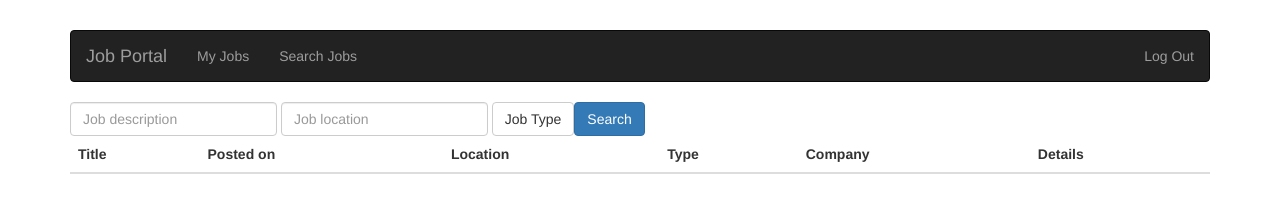
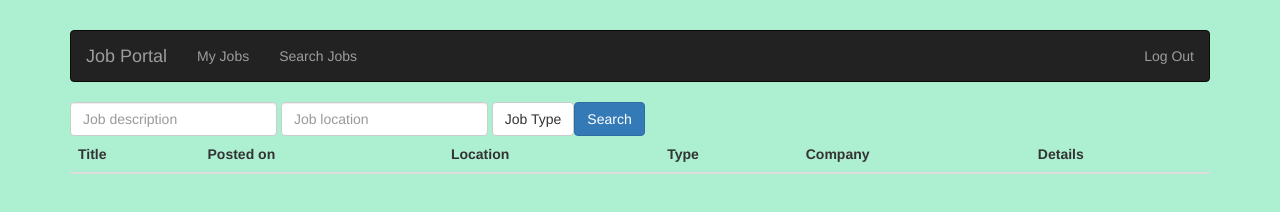
Before and after one commit to pandeymanan024/Job-Portal-MERN, a website: page public/index.html in a window 1280 px wide. Drawn offline with Linux system fonts and the light colour scheme; files whose address does not match are found by name.

Commit message:
CHanged Background color

```diff
--- a/public/css/style2.css
+++ b/public/css/style2.css
@@ -1,7 +1,7 @@
 .gridStyle {
-    border: 1px solid rgb(212,212,212);
-    width: 400px;
-    height: 300px
+  border: 1px solid rgb(212, 212, 212);
+  width: 400px;
+  height: 300px
 }
 
 /*.grid {
@@ -9,7 +9,10 @@
   height: 200px;
 }*/
 
-body { padding-top:30px; }
+body {
+  padding-top: 30px;
+  background-color: #adefd1ff;
+}
 
 .navbar-right {
   margin-right: 0px;
```
